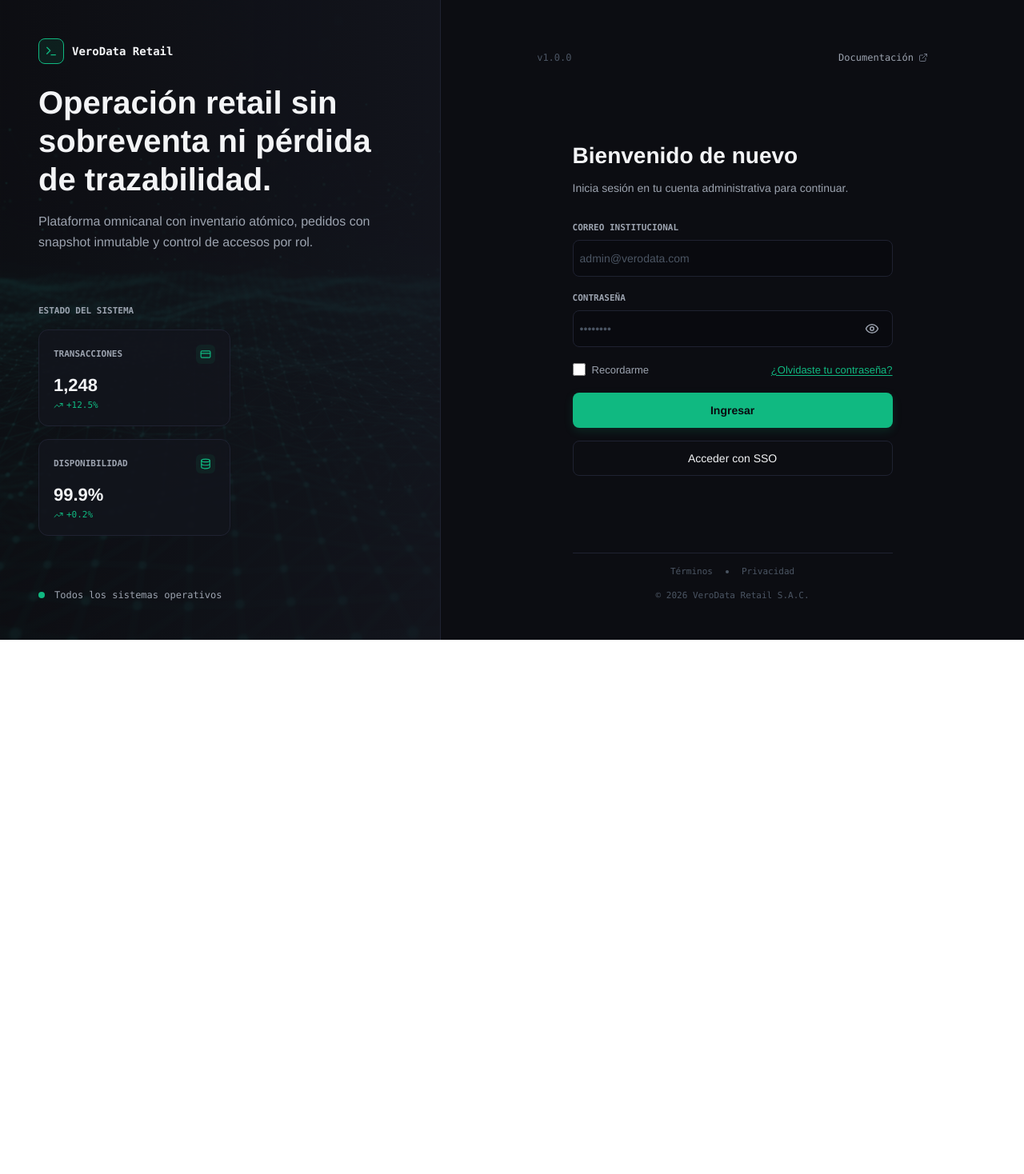
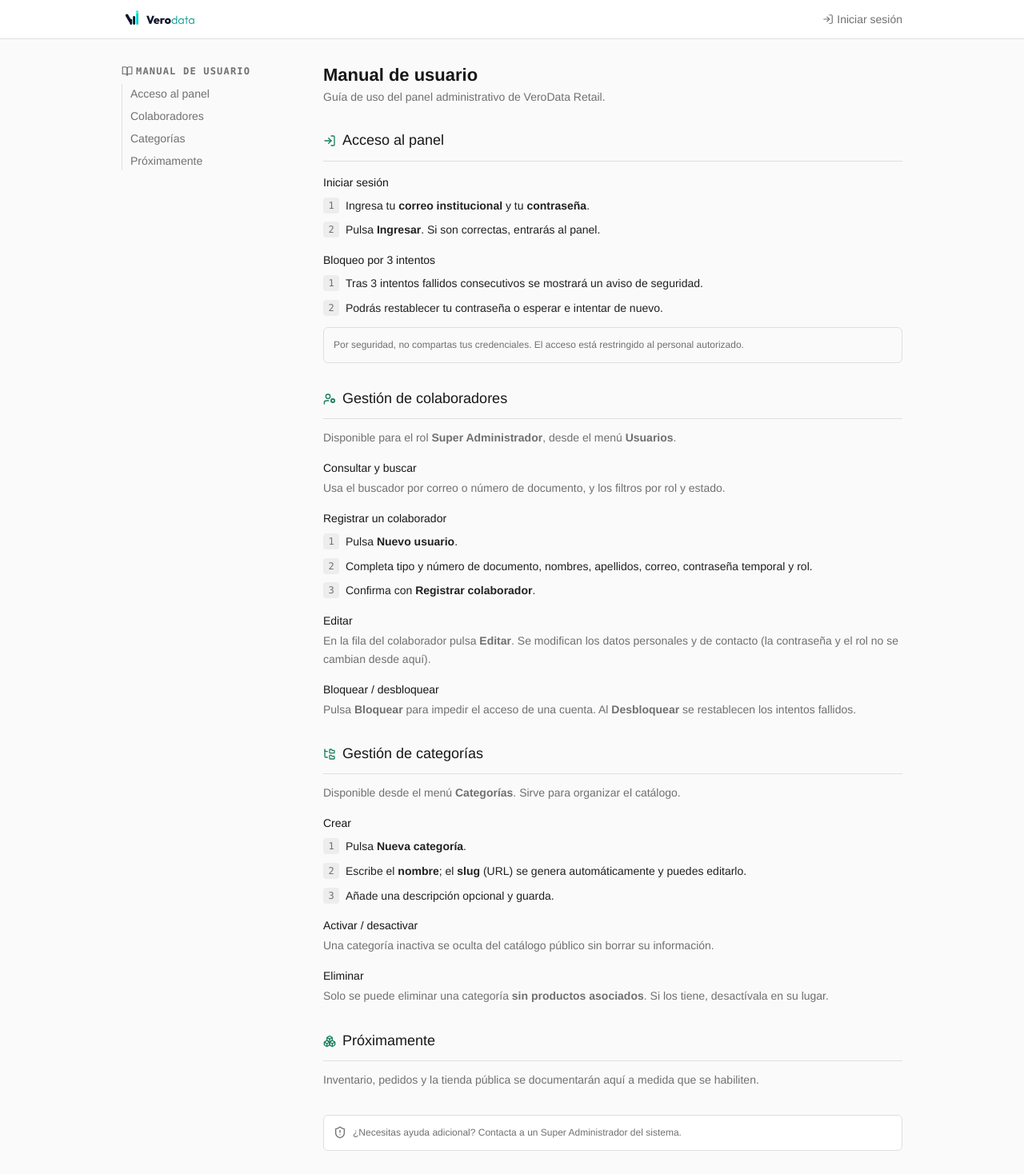
Before and after one commit to diego2606/verodata-retail, a React (Vite) app in the folder client/: page /documentacion in a window 1280 px wide. Before the commit this address led to /login. Shown: the top 1468 px of the page at 80% size. Before the commit the page ends 800 px from the top, so only its background shows below. Built offline with nearby package versions, Linux system fonts and the light colour scheme; no server answers.

Commit message:
docs: README de desarrollo y manual de usuario en /documentacion

```diff
--- a/client/src/App.tsx
+++ b/client/src/App.tsx
@@ -5,6 +5,7 @@ import { ProtectedRoute } from './router/ProtectedRoute';
 import { RoleRoute } from './router/RoleRoute';
 import { BackofficeLayout } from './layouts/BackofficeLayout';
 import { LoginPage } from './pages/auth/LoginPage';
+import { ManualPage } from './pages/public/ManualPage';
 import { DashboardPage } from './pages/admin/DashboardPage';
 import { UsersPage } from './pages/admin/UsersPage';
 import { CategoriesPage } from './pages/admin/CategoriesPage';
@@ -20,6 +21,7 @@ function App(): React.ReactElement {
 
           {/* Rutas públicas */}
           <Route path="/login" element={<LoginPage />} />
+          <Route path="/documentacion" element={<ManualPage />} />
 
           {/* Rutas protegidas — requieren sesión activa */}
           <Route element={<ProtectedRoute />}>
--- /dev/null
+++ b/client/src/pages/public/ManualPage.tsx
@@ -0,0 +1,211 @@
+import React from 'react';
+import { Link } from 'react-router-dom';
+import {
+  BookOpen,
+  Boxes,
+  FolderTree,
+  LogIn,
+  ShieldAlert,
+  UserCog,
+} from 'lucide-react';
+
+interface Section {
+  id: string;
+  label: string;
+}
+
+const SECTIONS: Section[] = [
+  { id: 'acceso', label: 'Acceso al panel' },
+  { id: 'colaboradores', label: 'Colaboradores' },
+  { id: 'categorias', label: 'Categorías' },
+  { id: 'proximamente', label: 'Próximamente' },
+];
+
+function Step({ n, children }: { n: number; children: React.ReactNode }): React.ReactElement {
+  return (
+    <li className="flex gap-sm">
+      <span className="mt-px flex h-5 w-5 shrink-0 items-center justify-center rounded-xs bg-hairline-cool font-mono text-xs text-ink-mute">
+        {n}
+      </span>
+      <span className="text-sm leading-relaxed text-ink-secondary">{children}</span>
+    </li>
+  );
+}
+
+function Callout({ children }: { children: React.ReactNode }): React.ReactElement {
+  return (
+    <div className="mt-md rounded-sm border border-hairline bg-canvas-soft p-md text-xs leading-relaxed text-ink-mute">
+      {children}
+    </div>
+  );
+}
+
+export function ManualPage(): React.ReactElement {
+  return (
+    <div className="min-h-screen bg-canvas-soft">
+      {/* Header */}
+      <header className="sticky top-0 z-10 border-b border-hairline bg-canvas">
+        <div className="mx-auto flex max-w-5xl items-center justify-between px-xl py-md">
+          <Link to="/login" aria-label="VeroData Retail">
+            <img src="/brand/logo-verodata.svg" alt="VeroData Retail" className="h-6 w-auto" />
+          </Link>
+          <Link
+            to="/login"
+            className="inline-flex items-center gap-xs text-sm text-ink-mute transition-colors hover:text-ink"
+          >
+            <LogIn size={14} aria-hidden="true" />
+            Iniciar sesión
+          </Link>
+        </div>
+      </header>
+
+      <div className="mx-auto max-w-5xl px-xl py-xxl lg:grid lg:grid-cols-[220px_1fr] lg:gap-xxl">
+        {/* Índice */}
+        <nav aria-label="Índice del manual" className="mb-xl lg:mb-0">
+          <p className="mb-sm flex items-center gap-xs font-mono text-xs font-semibold uppercase tracking-widest text-ink-mute">
+            <BookOpen size={14} aria-hidden="true" />
+            Manual de usuario
+          </p>
+          <ul className="space-y-xs border-l border-hairline lg:sticky lg:top-20">
+            {SECTIONS.map(section => (
+              <li key={section.id}>
+                <a
+                  href={`#${section.id}`}
+                  className="block border-l-2 border-transparent px-sm py-xxs text-sm text-ink-mute transition-colors hover:border-primary hover:text-ink"
+                >
+                  {section.label}
+                </a>
+              </li>
+            ))}
+          </ul>
+        </nav>
+
+        {/* Contenido */}
+        <main className="space-y-xxl">
+          <div>
+            <h1 className="text-heading-lg font-semibold text-ink">Manual de usuario</h1>
+            <p className="mt-xs text-sm text-ink-mute">
+              Guía de uso del panel administrativo de VeroData Retail.
+            </p>
+          </div>
+
+          {/* Acceso */}
+          <section id="acceso" className="scroll-mt-20">
+            <h2 className="flex items-center gap-sm text-heading-md font-medium text-ink">
+              <LogIn size={16} className="text-primary-ink" aria-hidden="true" />
+              Acceso al panel
+            </h2>
+            <div className="mt-md h-px bg-hairline" />
+
+            <h3 className="mt-lg text-sm font-medium text-ink">Iniciar sesión</h3>
+            <ol className="mt-sm space-y-sm">
+              <Step n={1}>
+                Ingresa tu <strong>correo institucional</strong> y tu <strong>contraseña</strong>.
+              </Step>
+              <Step n={2}>Pulsa <strong>Ingresar</strong>. Si son correctas, entrarás al panel.</Step>
+            </ol>
+
+            <h3 className="mt-lg text-sm font-medium text-ink">Bloqueo por 3 intentos</h3>
+            <ol className="mt-sm space-y-sm">
+              <Step n={1}>Tras 3 intentos fallidos consecutivos se mostrará un aviso de seguridad.</Step>
+              <Step n={2}>Podrás restablecer tu contraseña o esperar e intentar de nuevo.</Step>
+            </ol>
+
+            <Callout>
+              Por seguridad, no compartas tus credenciales. El acceso está restringido al personal
+              autorizado.
+            </Callout>
+          </section>
+
+          {/* Colaboradores */}
+          <section id="colaboradores" className="scroll-mt-20">
+            <h2 className="flex items-center gap-sm text-heading-md font-medium text-ink">
+              <UserCog size={16} className="text-primary-ink" aria-hidden="true" />
+              Gestión de colaboradores
+            </h2>
+            <div className="mt-md h-px bg-hairline" />
+            <p className="mt-md text-sm leading-relaxed text-ink-mute">
+              Disponible para el rol <strong>Super Administrador</strong>, desde el menú
+              <strong> Usuarios</strong>.
+            </p>
+
+            <h3 className="mt-lg text-sm font-medium text-ink">Consultar y buscar</h3>
+            <p className="mt-xs text-sm leading-relaxed text-ink-mute">
+              Usa el buscador por correo o número de documento, y los filtros por rol y estado.
+            </p>
+
+            <h3 className="mt-lg text-sm font-medium text-ink">Registrar un colaborador</h3>
+            <ol className="mt-sm space-y-sm">
+              <Step n={1}>Pulsa <strong>Nuevo usuario</strong>.</Step>
+              <Step n={2}>Completa tipo y número de documento, nombres, apellidos, correo, contraseña temporal y rol.</Step>
+              <Step n={3}>Confirma con <strong>Registrar colaborador</strong>.</Step>
+            </ol>
+
+            <h3 className="mt-lg text-sm font-medium text-ink">Editar</h3>
+            <p className="mt-xs text-sm leading-relaxed text-ink-mute">
+              En la fila del colaborador pulsa <strong>Editar</strong>. Se modifican los datos
+              personales y de contacto (la contraseña y el rol no se cambian desde aquí).
+            </p>
+
+            <h3 className="mt-lg text-sm font-medium text-ink">Bloquear / desbloquear</h3>
+            <p className="mt-xs text-sm leading-relaxed text-ink-mute">
+              Pulsa <strong>Bloquear</strong> para impedir el acceso de una cuenta. Al
+              <strong> Desbloquear</strong> se restablecen los intentos fallidos.
+            </p>
+          </section>
+
+          {/* Categorías */}
+          <section id="categorias" className="scroll-mt-20">
+            <h2 className="flex items-center gap-sm text-heading-md font-medium text-ink">
+              <FolderTree size={16} className="text-primary-ink" aria-hidden="true" />
+              Gestión de categorías
+            </h2>
+            <div className="mt-md h-px bg-hairline" />
+            <p className="mt-md text-sm leading-relaxed text-ink-mute">
+              Disponible desde el menú <strong>Categorías</strong>. Sirve para organizar el catálogo.
+            </p>
+
+            <h3 className="mt-lg text-sm font-medium text-ink">Crear</h3>
+            <ol className="mt-sm space-y-sm">
+              <Step n={1}>Pulsa <strong>Nueva categoría</strong>.</Step>
+              <Step n={2}>Escribe el <strong>nombre</strong>; el <strong>slug</strong> (URL) se genera automáticamente y puedes editarlo.</Step>
+              <Step n={3}>Añade una descripción opcional y guarda.</Step>
+            </ol>
+
+            <h3 className="mt-lg text-sm font-medium text-ink">Activar / desactivar</h3>
+            <p className="mt-xs text-sm leading-relaxed text-ink-mute">
+              Una categoría inactiva se oculta del catálogo público sin borrar su información.
+            </p>
+
+            <h3 className="mt-lg text-sm font-medium text-ink">Eliminar</h3>
+            <p className="mt-xs text-sm leading-relaxed text-ink-mute">
+              Solo se puede eliminar una categoría <strong>sin productos asociados</strong>. Si los
+              tiene, desactívala en su lugar.
+            </p>
+          </section>
+
+          {/* Próximamente */}
+          <section id="proximamente" className="scroll-mt-20">
+            <h2 className="flex items-center gap-sm text-heading-md font-medium text-ink">
+              <Boxes size={16} className="text-primary-ink" aria-hidden="true" />
+              Próximamente
+            </h2>
+            <div className="mt-md h-px bg-hairline" />
+            <p className="mt-md text-sm leading-relaxed text-ink-mute">
+              Inventario, pedidos y la tienda pública se documentarán aquí a medida que se habiliten.
+            </p>
+          </section>
+
+          <div className="flex items-start gap-sm rounded-sm border border-hairline bg-canvas p-md">
+            <ShieldAlert size={16} className="mt-px shrink-0 text-ink-mute" aria-hidden="true" />
+            <p className="text-xs leading-relaxed text-ink-mute">
+              ¿Necesitas ayuda adicional? Contacta a un Super Administrador del sistema.
+            </p>
+          </div>
+        </main>
+      </div>
+    </div>
+  );
+}
+
+export default ManualPage;
```
Also changed, not shown: 1 other file (tests, documents, lock files or other folders).
